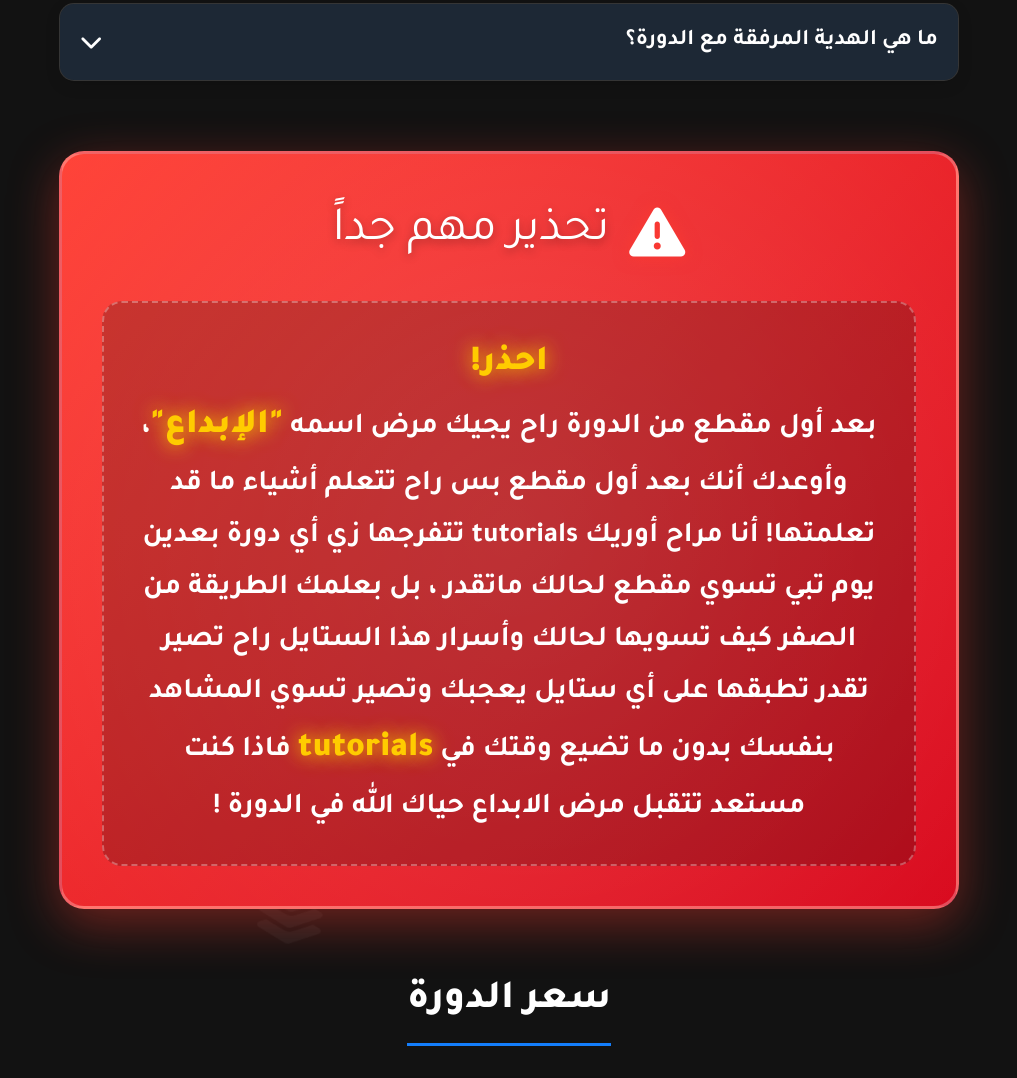
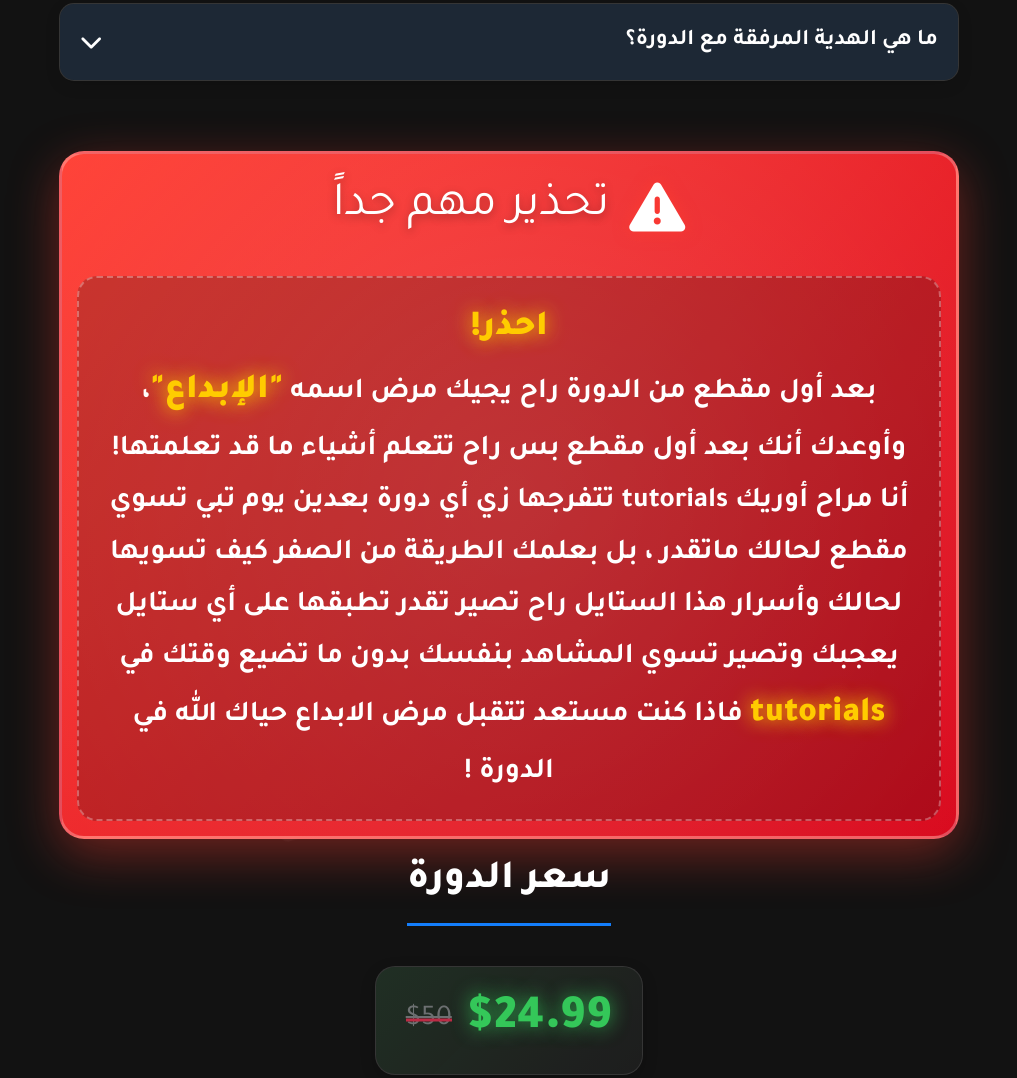
Before and after one commit to raydo48/COURS, a plain HTML site: page index.html in a window 1280 px wide. Shown: the part 3271-4349 px from the top of the page, without its empty margins (131-1148 px from the left). Drawn offline with Linux system fonts and the light colour scheme.

Commit message:
index.html

```diff
--- a/index.html
+++ b/index.html
@@ -333,8 +333,8 @@
         .warning-section {
             background: linear-gradient(135deg, #ff3b30, #d70015);
             border-radius: 25px;
-            padding: 40px;
-            margin: 60px auto;
+            padding: 15px;
+            margin: 10px auto;
             text-align: center;
             box-shadow: 0 15px 50px rgba(255, 59, 48, 0.4);
             position: relative;
@@ -377,8 +377,8 @@
             font-weight: 700;
             line-height: 1.8;
             max-width: 900px;
-            margin: 0 auto;
-            padding: 30px;
+            margin: 20 auto;
+            padding: 20px;
             background: rgba(0, 0, 0, 0.2);
             border-radius: 20px;
             border: 2px dashed rgba(255, 255, 255, 0.3);
```
